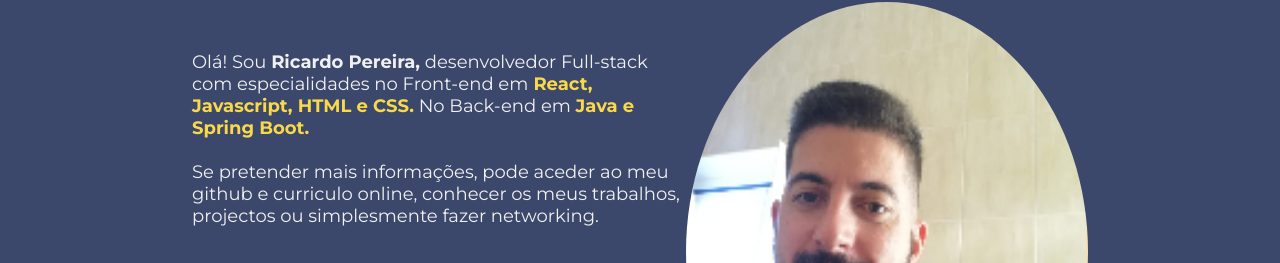
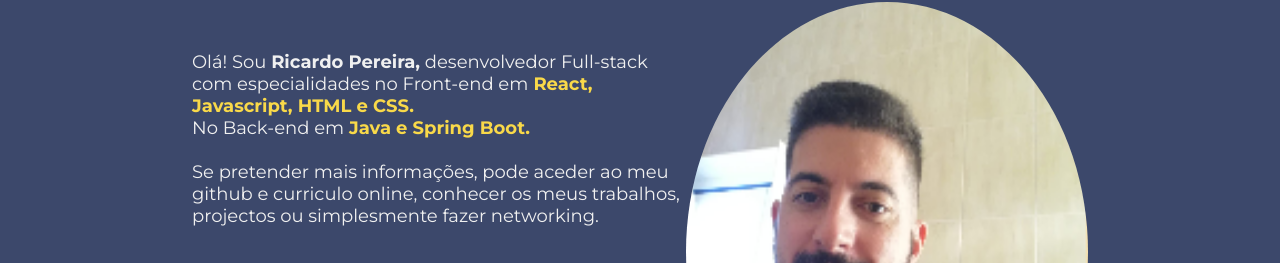
Before and after one commit to RicardoPereiraDev/Portofolio_teste, a plain HTML site: page index.html in a window 1280 px wide. Shown: the part 188-451 px from the top of the page. Drawn offline with Linux system fonts and the light colour scheme.

Commit message:
update in html

```diff
--- a/index.html
+++ b/index.html
@@ -33,7 +33,8 @@
             </h1>
             <br/>
             <p class="apresentacao__conteudo__texto">
-            Olá! Sou <strong class="nome-destaque">Ricardo Pereira,</strong> desenvolvedor Full-stack com especialidades no Front-end em<strong class="titulo-destaque"> React, Javascript, HTML e CSS.</strong> No Back-end em <strong class="titulo-destaque">Java e Spring Boot.</strong><br/>
+            Olá! Sou <strong class="nome-destaque">Ricardo Pereira,</strong> desenvolvedor Full-stack com especialidades no Front-end em<strong class="titulo-destaque"> React, Javascript, HTML e CSS.</strong><br>
+            No Back-end em <strong class="titulo-destaque">Java e Spring Boot.</strong><br/>
             <br/>
             Se pretender mais informações, pode aceder ao meu github e curriculo online, conhecer os meus trabalhos, projectos ou simplesmente fazer networking.
             </p><br/>
```
